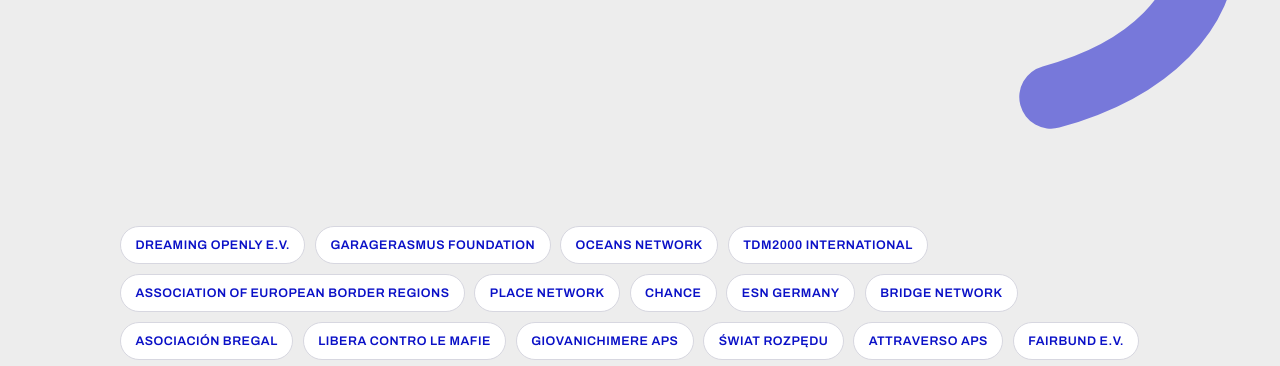
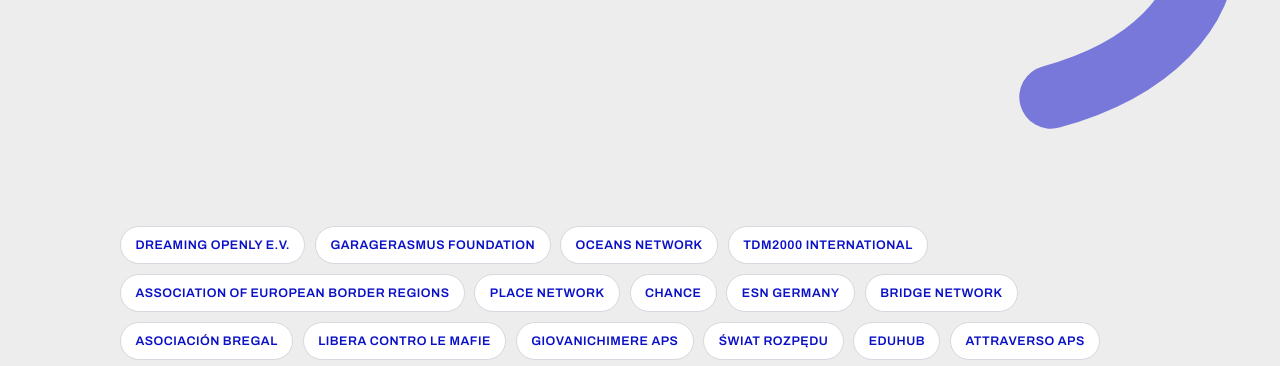
Before and after one commit to dreamingopenly-ev/forumrepodope, a plain HTML site: page signatories.html in a window 1280 px wide. Shown: the part 547-913 px from the top of the page. Drawn offline with Linux system fonts and the light colour scheme.

Commit message:
Add files via upload

```diff
--- a/signatories.html
+++ b/signatories.html
@@ -345,6 +345,7 @@ a.chip:hover{ border-color:var(--magenta); color:var(--magenta); }
           <a class="chip" href="http://www.libera.it/" target="_blank" rel="noopener">LIBERA contro le mafie</a>
           <a class="chip" href="https://giovanichimere.com/" target="_blank" rel="noopener">Giovanichimere APS</a>
           <a class="chip" href="http://swiatrozpedu.org/" target="_blank" rel="noopener">Świat Rozpędu</a>
+          <a class="chip" href="https://eduhub.am/" target="_blank" rel="noopener">EduHub</a>
           <a class="chip" href="https://www.chilometr01.it/#il-progetto-topic" target="_blank" rel="noopener">Attraverso APS</a>
           <a class="chip" href="https://fairbund-leipzig.de/" target="_blank" rel="noopener">FAIRbund e.V.</a>
           <a class="chip" href="https://einewelt-leipzig.de/de/" target="_blank" rel="noopener">Eine Welt e.V.</a>
```
